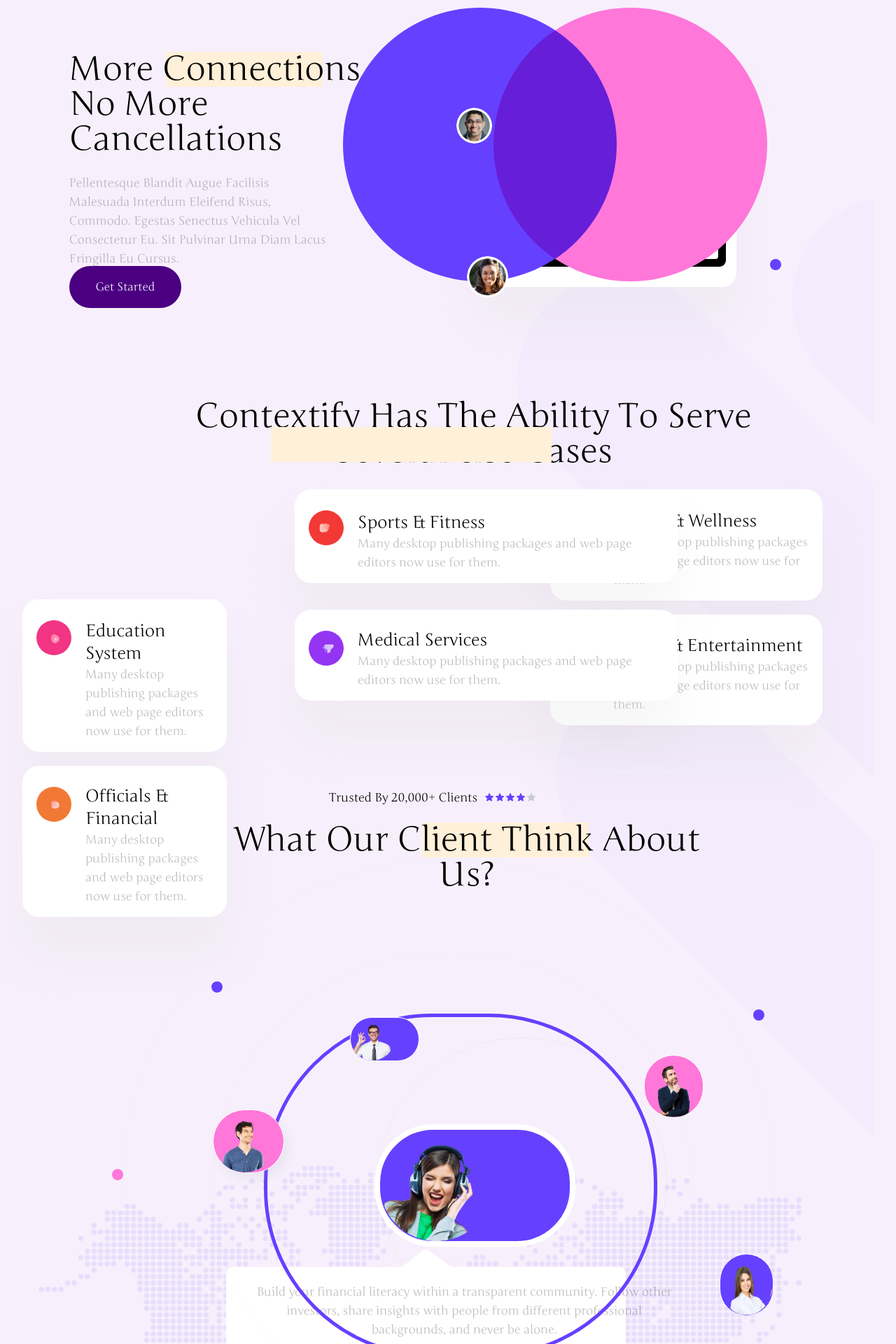
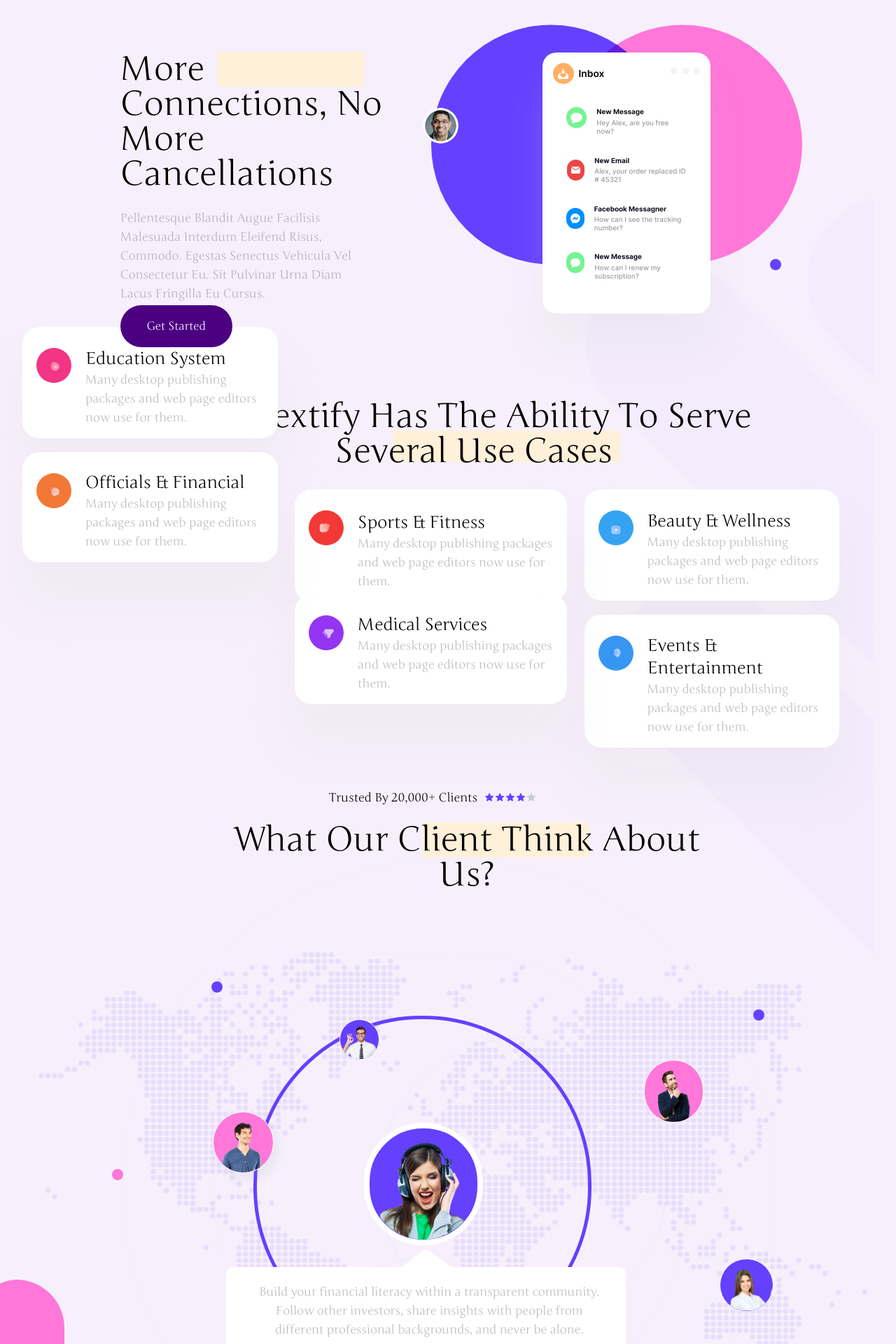
Before and after one commit to rishabh-17/contextify-ai, a React (Vite) app in the folder client/: page / in a window 1280 px wide. Shown: the part 3680-5600 px from the top of the page at 70% size. Built offline with nearby package versions, Linux system fonts and the light colour scheme.

Commit message:
Home page ui fix - last section remains

```diff
--- a/client/src/pages/HomePage/index.jsx
+++ b/client/src/pages/HomePage/index.jsx
@@ -1727,7 +1727,8 @@
               <div className="h-[2149px] w-[95%] md:h-auto mt-[150px] relative">
                 <div className="w-full">
                   <div className="flex md:flex-col items-center">
-                    <div className="flex flex-col self-end w-[24%] md:w-full mb-[560px] gap-5 md:p-5 z-[1]">
+                    {/* ========================================================== */}
+                    <div className="flex flex-col self-end w-[30%] md:w-full mb-[762px] gap-5 md:p-5 z-[1]">
                       <div className="flex justify-center flex-1">
                         <div className="flex justify-between items-start w-full gap-5 p-4 bg-white-A700 shadow-xs rounded-[24px]">
                           <div className="flex flex-col mt-3.5 ml-1 md:ml-0">
@@ -1808,7 +1809,7 @@
                             vehicula vel consectetur eu. Sit pulvinar urna diam
                             lacus fringilla eu cursus.
                           </Text>
-                          <div className="flex mt-[-3px]">
+                          <div className="flex mt-[3px]">
                             <Button
                               size="9xl"
                               className="sm:px-5 capitalize min-w-[160px] rounded-[30px]"
@@ -1818,13 +1819,13 @@
                           </div>
                         </div>
                       </div>
-                      <div className="flex flex-col items-end md:self-stretch ml-[-210px] md:ml-0 flex-1">
-                        <div className="flex flex-col items-start w-[72%] md:w-full mr-[102px] md:mr-0 z-[1]">
-                          <div className="self-stretch h-[391px] md:h-auto relative">
+                      <div className="flex flex-col items-end md:self-stretch ml-[-80px] md:ml-0 flex-1">
+                        <div className="flex flex-col items-start w-[72%] md:w-full mr-[102px] md:mr-0 z-[2]">
+                          <div className="self-stretch h-[391px]  md:h-auto relative">
                             <Img
                               src="images/img_group_purple_a100_391x606.svg"
                               alt="image"
-                              className="h-[391px]"
+                              className="h-[391px] "
                             />
                             <div className="h-[16px] w-[16px] bottom-[16.00px] right-[30.00px] m-auto bg-deep_purple-A200 absolute rounded-lg" />
                           </div>
@@ -1835,7 +1836,7 @@
                           />
                         </div>
                         <div className="flex md:flex-col self-stretch justify-end items-start mt-[-145px]">
-                          <div className="h-[50px] w-[44%] mt-[330px] z-[1] bg-orange-50_01" />
+                          <div className="h-[45px] w-[44%] mt-[335px] z-[0] bg-orange-50_01" />
                           <Img
                             src="images/img_group_1000003855.png"
                             alt="image"
@@ -1851,7 +1852,8 @@
                     className="w-full md:h-auto mt-[-243px] mx-auto md:p-5 z-[1] object-cover max-w-[1288px]"
                   />
                 </div>
-                <div className="flex flex-col w-[32%] gap-5 right-[6%] top-[32%] m-auto absolute md:relative">
+                {/* ====================================================================== */}
+                <div className="flex flex-col w-[30%] gap-5 right-[4%] top-[32%] m-auto absolute md:relative">
                   <div className="flex justify-center md:p-5 flex-1">
                     <div className="flex justify-between items-start w-full gap-5 p-4 bg-white-A700 shadow-xs rounded-[24px]">
                       <div className="flex flex-col mt-3.5 ml-1 md:ml-0">
@@ -1918,14 +1920,14 @@
                     Several Use Cases
                   </>
                 </Text>
-                <div className="flex md:flex-col justify-end items-start w-[34%] right-[15%] top-[3%] m-auto absolute md:relative">
+                <div className="flex md:flex-col justify-end items-start w-[35%] right-[18%] top-[3%] ml-auto absolute md:relative">
                   <Img
                     src="images/img_ellipse_51x51.png"
                     alt="circleimage"
-                    className="h-[51px] w-[51px] mt-[79px] z-[1] rounded-[50%]"
+                    className="h-[51px] w-[51px] mt-[79px] z-[2] rounded-[50%]"
                   />
-                  <div className="flex justify-end items-center md:self-stretch ml-[-20px] md:p-5 md:ml-0 flex-1">
-                    <div className="p-[15px] bg-white-A700 shadow-lg flex-1 rounded-[20px]">
+                  <div className="flex justify-end items-center md:self-stretch ml-[120px] md:p-5 md:ml-0 flex-1">
+                    <div className="p-[15px] bg-white-A700  shadow-lg flex-1 rounded-[20px] z-[2]">
                       <div className="mb-3.5">
                         <div className="flex flex-col gap-2.5">
                           <div className="flex justify-between items-start gap-5">
@@ -1953,7 +1955,7 @@
                             />
                           </div>
                           <div>
-                            <div className="p-[11px] bg-black-900_02 rounded-[9px]">
+                            <div className="p-[11px] bg-white-A700 rounded-[9px]">
                               <div className="mt-1">
                                 <div className="flex flex-col gap-[13px]">
                                   <div className="flex justify-center flex-1">
@@ -2105,7 +2107,7 @@
                     <div className="flex md:flex-col items-start md:self-stretch flex-1">
                       <div className="h-[16px] w-[16px] mt-[443px] z-[1] bg-purple-A100 rounded-lg" />
                       <div className="md:self-stretch h-[933px] w-[933px] md:w-full ml-[-2px] md:ml-0 flex-1 relative md:flex-none">
-                        <div className="flex flex-col items-end w-[73%] bottom-[16%] left-[16%] m-auto absolute">
+                        <div className="flex flex-col items-end w-[73%] bottom-[16%] left-[16%] m-auto z-[2] absolute">
                           <div className="h-[414px] w-[414px] mr-[51px] md:mr-0 border-indigo-500_0f border-[0.5px] border-solid rounded-[207px]" />
                           <div className="self-stretch h-[228px] md:h-auto mt-[-113px] relative">
                             <Img
@@ -2113,7 +2115,7 @@
                               alt="vector"
                               className="h-[228px] rounded-[10px]"
                             />
-                            <div className="flex flex-col items-center w-[89%] gap-[7px] bottom-[14%] right-0 left-0 m-auto absolute">
+                            <div className="flex flex-col items-center w-[72%] gap-[7px] bottom-[14%] right-[100px] left-0 m-auto absolute">
                               <Text
                                 size="7xl"
                                 as="p"
@@ -2156,41 +2158,41 @@
                                 <Img
                                   src="images/img_ellipse_87x87.png"
                                   alt="circleimage"
-                                  className="h-[87px] w-[87px] rounded-[50%]"
+                                  className="h-[74px] w-[87px] rounded-[50%]"
                                 />
                               </div>
                             </div>
                           </div>
                         </div>
-                        <div className="flex sm:flex-col items-start w-[68%] h-max left-[14%] bottom-0 top-0 my-auto absolute sm:relative">
+                        <div className="flex sm:flex-col items-start w-[58%] h-max left-[14%] bottom-0 top-0 my-auto absolute sm:relative">
                           <div className="w-[16%] sm:w-full mt-[137px] z-[1]">
                             <div className="border-white-A700 border border-solid bg-purple-A100 shadow-6xl rounded-[46px]">
                               <Img
                                 src="images/img_ellipse_89x89.png"
                                 alt="circleimage"
-                                className="h-[89px] w-[89px] rounded-[50%]"
+                                className="h-[86px] w-[89px] rounded-[50%]"
                               />
                             </div>
                           </div>
                           <div className="flex flex-col items-start sm:self-stretch ml-[-29px] gap-[90px] md:gap-[67px] sm:gap-[45px] sm:ml-0 border-deep_purple-A200 border-[5px] border-solid flex-1 rounded-[240px]">
-                            <div className="w-[18%] md:w-full ml-[118px] md:ml-0">
+                            <div className="w-[12%] md:w-full ml-[118px] md:ml-0">
                               <div className="border-white-A700 border border-solid bg-deep_purple-A200 rounded-[31px]">
                                 <div className="mt-1.5">
                                   <Img
                                     src="images/img_image.png"
                                     alt="image"
-                                    className="h-[55px] rounded-[50%]"
+                                    className="h-[50px] rounded-[50%]"
                                   />
                                 </div>
                               </div>
                             </div>
-                            <div className="w-[52%] md:w-full mb-[153px] ml-[153px] md:ml-0">
+                            <div className="w-[36%] md:w-full mb-[153px] ml-[153px] md:ml-0">
                               <div className="border-white-A700 border-8 border-solid bg-deep_purple-A200 rounded-[84px]">
                                 <div className="mt-0.5">
                                   <Img
                                     src="images/img_image_157x160.png"
                                     alt="image_thirty"
-                                    className="h-[157px] rotate-[15deg] rounded-[50%]"
+                                    className="h-[157px] rotate-[0deg] rounded-[50%]"
                                   />
                                 </div>
                               </div>
@@ -2212,9 +2214,10 @@
                     src="images/img_group.svg"
                     alt="image_thirtyone"
                     className="h-[12px] md:w-full"
-                  />
+                    />
                 </div>
-                <div className="flex w-[45%] left-[32%] top-[32%] m-auto absolute">
+                    {/* ==================================================================== */}
+                <div className="flex w-[32%] left-[32%] top-[32%] m-auto absolute">
                   <div className="flex justify-between items-start w-full gap-5 p-4 bg-white-A700 shadow-xs rounded-[24px]">
                     <div className="flex flex-col mt-3.5 ml-1 md:ml-0">
                       <Button
@@ -2241,7 +2244,8 @@
                     </div>
                   </div>
                 </div>
-                <div className="flex w-[45%] left-[32%] top-[40%] m-auto absolute">
+
+                <div className="flex w-[32%] left-[32%] top-[39%] m-auto absolute">
                   <div className="flex justify-between items-start w-full gap-5 p-4 bg-white-A700 shadow-xs rounded-[24px]">
                     <div className="flex flex-col mt-3.5 ml-1 md:ml-0">
                       <Button
@@ -2286,7 +2290,7 @@
                     className="w-[64%] md:w-full ml-[-56px] md:ml-0 object-cover rounded-[69px]"
                   />
                 </div>
-                <div className="flex md:flex-col justify-center w-full h-max left-0 bottom-0 right-0 top-0 m-auto absolute md:relative">
+                <div className="flex md:flex-col justify-center w-full h-max left-[-790px] bottom-0 right-0 top-[-300px] m-auto absolute md:relative">
                   <div className="flex md:flex-col justify-center items-start md:self-stretch md:p-5 flex-1">
                     <Img
                       src="images/img_polygon_deep_purple_a200.png"
@@ -2307,7 +2311,7 @@
                     className="w-[32%] md:w-full ml-[-4px] md:ml-0 object-cover rounded-[69px]"
                   />
                 </div>
-                <div className="flex md:flex-col items-center w-[64%] left-[0.00px] top-[0.00px] m-auto absolute md:relative">
+                <div className="flex md:flex-col items-center w-[64%] left-[-400px] top-[-500px] m-auto absolute md:relative">
                   <Img
                     src="images/img_polygon_purple_a100.png"
                     alt="polygon_nine"
```
